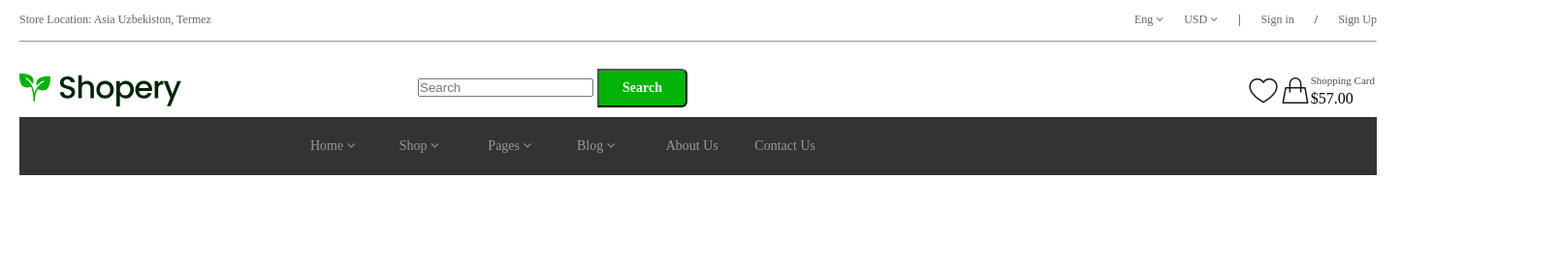
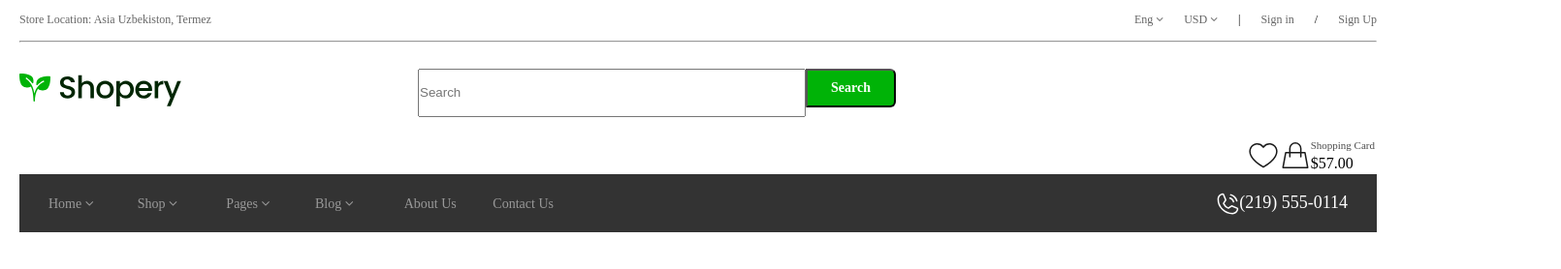
Before and after one commit to DilshodbekAqiyev/Shopery-Organic-eCommerce, a plain HTML site: page 01_Homepage/index.html in a window 1280 px wide. Shown: the whole page at 97% size, 1610 px wide, since content can reach past the window. Drawn offline with Linux system fonts and the light colour scheme.

Commit message:
added css file

```diff
--- a/01_Homepage/css/main.css
+++ b/01_Homepage/css/main.css
@@ -9,8 +9,6 @@
 .container {
     width: 1440px;
     margin: 0 auto;
-    text-decoration: none;
-    list-style: none;
 }
 
 .wrapper {
@@ -53,12 +51,13 @@
     clear: both;
 }
 
-.search {
+#search {
     float: left;
     margin-top: 27px;
     margin-left: 243px;
     width: 400px;
     height: 50px;
+    padding-;
 }
 
 .header_logo {
@@ -83,6 +82,7 @@
     font-size: 14px;
     line-height: 120%;
     color: #FFFFFF;
+    margin-top: 27px;
     padding: 10px 24px;
     background: #00B307;
     border-radius: 0px 6px 6px 0px;
@@ -105,13 +105,10 @@
 /* navbar */
 
 .navbar {
-    float: left;
     display: flex;
-    flex-direction: row;
     justify-content: space-between;
     align-items: center;
-    padding: 16px 300px;
-    gap: 701px;
+    padding: 16px 30px;
     width: 1400px;
     height: 60px;
     background-color: #333333;
@@ -136,15 +133,15 @@
     color: #999999;
 }
 .nav_phone {
-    float: right;
+    display: flex;
+    justify-content: space-between;
     width: 135px;
-    height: 21px;
     font-family: 'Poppins';
     font-style: normal;
     font-weight: 500;
     font-size: 18px;
-    line-height: 150%;
     color: #FFFFFF;
+    margin-left: 30px;
 }
 
 .nav_item:hover, .nav_item:active {
```
